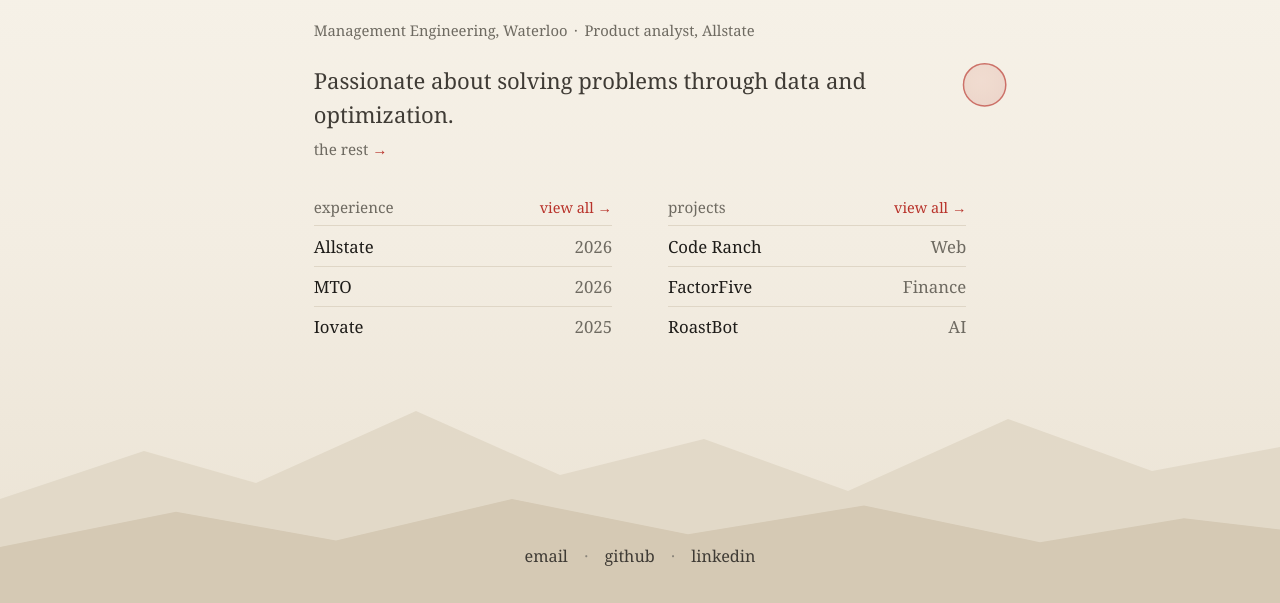
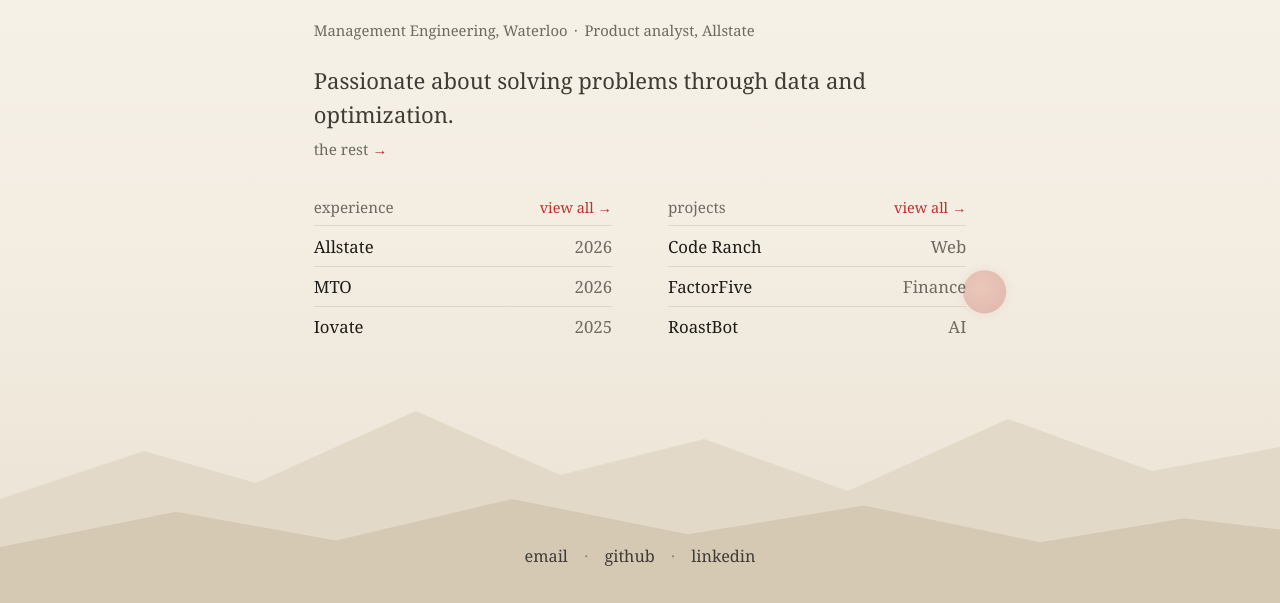
Before and after one commit to TristanYIKo/one-page-personal-website, a plain HTML site: page index.html in a window 1280 px wide. Shown: the part 197-800 px from the top of the page. Drawn offline with Linux system fonts and the light colour scheme; a web font is replaced by a local one.

Commit message:
Restore the original sun and moon; lift the arc slightly
Back to the solid sun and soft fade behind text, on the original arc
raised by a quarter (ARC_LIFT 1.25, moon peak 0.65). The fade now
triggers only over actual text blocks, not the whole content box.

Co-Authored-By: Claude Opus 5.5 <noreply@anthropic.com>

```diff
--- a/sky.js
+++ b/sky.js
@@ -157,9 +157,8 @@
     '<stop offset="0" stop-color="#D4614B"/><stop offset="1" stop-color="#B8322A"/></radialGradient>' +
     '<radialGradient id="sun-glow"><stop offset="0.55" stop-color="#C8503C" stop-opacity="0.22"/>' +
     '<stop offset="1" stop-color="#C8503C" stop-opacity="0"/></radialGradient></defs>' +
-    '<circle cx="50" cy="50" r="70" fill="url(#sun-glow)" class="sun-glow"/>' +
-    '<circle cx="50" cy="50" r="50" fill="url(#sun-fill)" class="sun-fill"/>' +
-    '<circle cx="50" cy="50" r="49" class="sun-ring" vector-effect="non-scaling-stroke"/></svg>';
+    '<circle cx="50" cy="50" r="70" fill="url(#sun-glow)"/>' +
+    '<circle cx="50" cy="50" r="50" fill="url(#sun-fill)"/></svg>';
 
   // Lit part of the disc for a given phase. Waxing is lit on the right in the
   // northern hemisphere and on the left in the southern.
@@ -181,6 +180,10 @@
   /* ---------- placing it ---------- */
 
   const clamp = (v, lo, hi) => Math.min(hi, Math.max(lo, v));
+
+  // How high the arcs ride. 1 = true scale for the sun; raise for a higher arc.
+  const ARC_LIFT = 1.25;
+  const MOON_PEAK = 0.65; // share of the sky the moon reaches at mid-night
 
   function previewTime() {
     const t = new URLSearchParams(location.search).get("time");
@@ -216,9 +219,8 @@
 
     if (isDay) {
       x = bearingToX(sun.azimuth + PI, southern);
-      // Real altitude, drawn on a domed scale: it climbs quickly off the ridge
-      // and the arc rides high (a 27 deg winter noon sits about two-thirds up).
-      alt = clamp(Math.sqrt(Math.max(0, Math.sin(sun.altitude))), 0, 1);
+      // Real altitude, lifted a little so the arc sits a touch higher on screen.
+      alt = clamp((sun.altitude / (PI / 2)) * ARC_LIFT, 0, 1);
       label = "sun";
     } else {
       // How far through tonight are we? Sunset -> sunrise.
@@ -235,7 +237,7 @@
       }
       // the moon follows the same east-to-west path, cresting mid-night
       x = clamp(southern ? 92 - p * 84 : 8 + p * 84, 4, 96);
-      alt = 0.85 * Math.sqrt(Math.sin(PI * p));
+      alt = Math.sin(PI * p) * MOON_PEAK;
       label = "moon";
     }
 
@@ -251,18 +253,20 @@
   }
 
   /* ---------- keep the text readable ----------
-     The position stays true, so it often lands behind the content. When it
-     does, the sun turns into a thin red ring (like the seal) with a light wash
-     inside, and the moon softens, instead of either one moving. */
+     The position stays true, so sometimes it lands behind the content. When it
+     does, it fades to a soft wash instead of moving. */
 
   function checkOverlap() {
     const view = document.querySelector(".view:not([hidden])");
     if (!view) return;
     const a = sky.getBoundingClientRect();
-    const b = view.getBoundingClientRect();
-    const pad = 10;
-    const behind = a.right > b.left - pad && a.left < b.right + pad &&
-                   a.bottom > b.top - pad && a.top < b.bottom + pad;
+    const pad = 6;
+    // test against the actual blocks of text, not the whole content box
+    const behind = [...view.querySelectorAll("[data-a], .seal, .back")].some((el) => {
+      const b = el.getBoundingClientRect();
+      return b.width > 0 && a.right > b.left - pad && a.left < b.right + pad &&
+             a.bottom > b.top - pad && a.top < b.bottom + pad;
+    });
     sky.classList.toggle("is-behind", behind);
   }
 
--- a/styles.css
+++ b/styles.css
@@ -135,14 +135,14 @@ body.is-detail .mountains { transform: translateY(50%); }
   --horizon: calc(var(--mtn) * 0.7);
   position: absolute;
   left: calc(var(--x, 50) * 1%);
-  bottom: calc(var(--horizon) + var(--alt, 0.4) * (100vh - var(--horizon) - 7vh));
+  bottom: calc(var(--horizon) + var(--alt, 0.4) * (100vh - var(--horizon) - 15vh));
   width: var(--orb);
   height: var(--orb);
   transform: translate(-50%, 50%);
   transition: opacity 1400ms ease 500ms, transform 1800ms var(--ease-out) 500ms;
 }
 @supports (height: 1dvh) {
-  .sky { bottom: calc(var(--horizon) + var(--alt, 0.4) * (100dvh - var(--horizon) - 7dvh)); }
+  .sky { bottom: calc(var(--horizon) + var(--alt, 0.4) * (100dvh - var(--horizon) - 15dvh)); }
 }
 .sky svg {
   display: block;
@@ -151,14 +151,9 @@ body.is-detail .mountains { transform: translateY(50%); }
   margin: -20%;
   overflow: visible;
 }
-.sky[data-body="sun"] { opacity: 0.85; }
-.sky .sun-glow, .sky .sun-fill, .sky .sun-ring { transition: opacity 600ms ease; }
-.sky .sun-ring { fill: none; stroke: var(--accent); stroke-width: 1.5px; opacity: 0; }
-/* behind the text: the sun keeps its outline and a light wash; the moon softens */
-.sky.is-behind .sun-fill { opacity: 0.16; }
-.sky.is-behind .sun-glow { opacity: 0; }
-.sky.is-behind .sun-ring { opacity: 0.75; }
-.sky.is-behind[data-body="moon"] { opacity: 0.7; }
+.sky[data-body="sun"] { opacity: 0.8; }
+.sky.is-behind { opacity: 0.5; }
+.sky.is-behind[data-body="sun"] { opacity: 0.26; }
 body:not(.is-loading) .sky { transition: opacity 600ms ease, transform 1300ms var(--ease-out); }
 body.is-first:not(.is-loading) .sky { transition-delay: 300ms; }
 .sky .moon-dark { fill: #E4DCCC; }
```
Also changed, not shown: 1 other file.
